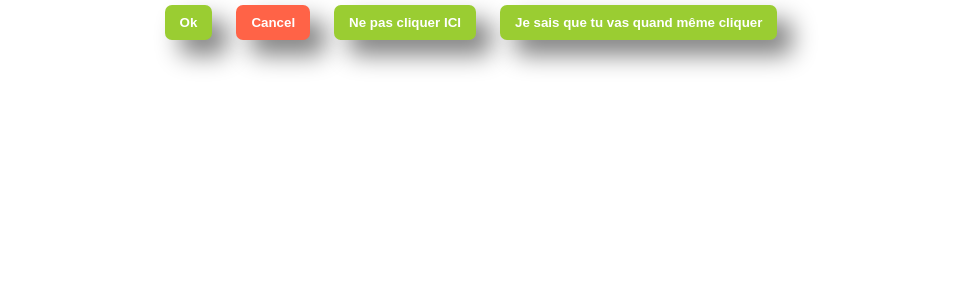
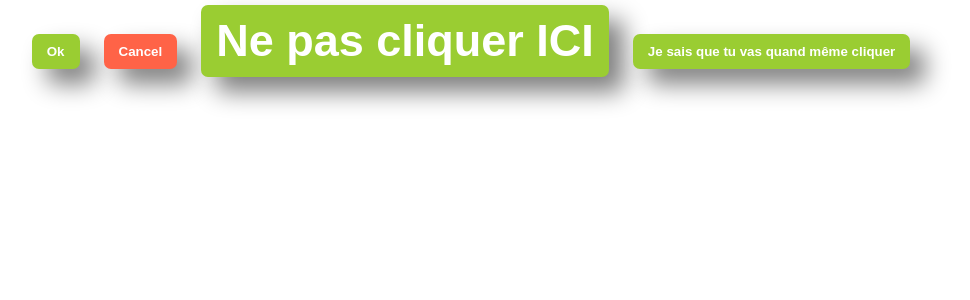
Before and after one commit to emmlan49/2021_11_17_tjs, a React (Create React App) app: page / in a window 1280 px wide. Shown: the top 300 px of the page, without its empty margins (169-1139 px from the left). Built offline with nearby package versions, Linux system fonts and the light colour scheme.

Commit message:
ajout style avec spread operateur

```diff
--- a/src/App/App.js
+++ b/src/App/App.js
@@ -15,7 +15,11 @@ function App() {
         }}
         bgColor="tomato"
       />
-      <Button text="Ne pas cliquer ICI" onButtonClicked={(arg) => {}} />
+      <Button
+        text="Ne pas cliquer ICI"
+        onButtonClicked={(arg) => {}}
+        style={{ fontSize: "45px" }}
+      />
       <Button
         text="Je sais que tu vas quand même cliquer"
         onButtonClicked={(arg) => {}}
--- a/src/App/components/Button/Button.js
+++ b/src/App/components/Button/Button.js
@@ -1,7 +1,10 @@
 import React from "react";
 import PropTypes from "prop-types";
 
-import "./Button.css";
+/**
+ * import de style pour gérer les concurrences des CSS (donc évite la collision des classes)
+ */
+import style from "./Button.module.css";
 
 /**
  * Composant Button HTML
@@ -11,8 +14,13 @@ import "./Button.css";
 const Button = (props) => {
   return (
     <button
-      className="Button"
-      style={{ backgroundColor: props.bgColor, color: props.color }}
+      // appel du module CSS via la propriété style
+      className={style.Button}
+      style={{
+        backgroundColor: props.bgColor,
+        color: props.color,
+        ...props.style, // style déversé par le parent. en dernière position pour être prioritaire
+      }}
       onClick={(evt) => {
         // évènement géré par le composant, donc pas renvoyé au parent
         props.onButtonClicked();
@@ -31,6 +39,7 @@ Button.propTypes = {
   onButtonClicked: PropTypes.func.isRequired,
   bgColor: PropTypes.string.isRequired,
   color: PropTypes.string.isRequired,
+  style: PropTypes.object,
 };
 
 /**
```
Also changed, not shown: src/App/components/Button/Button.module.css (renamed from src/App/components/Button/Button.css).
